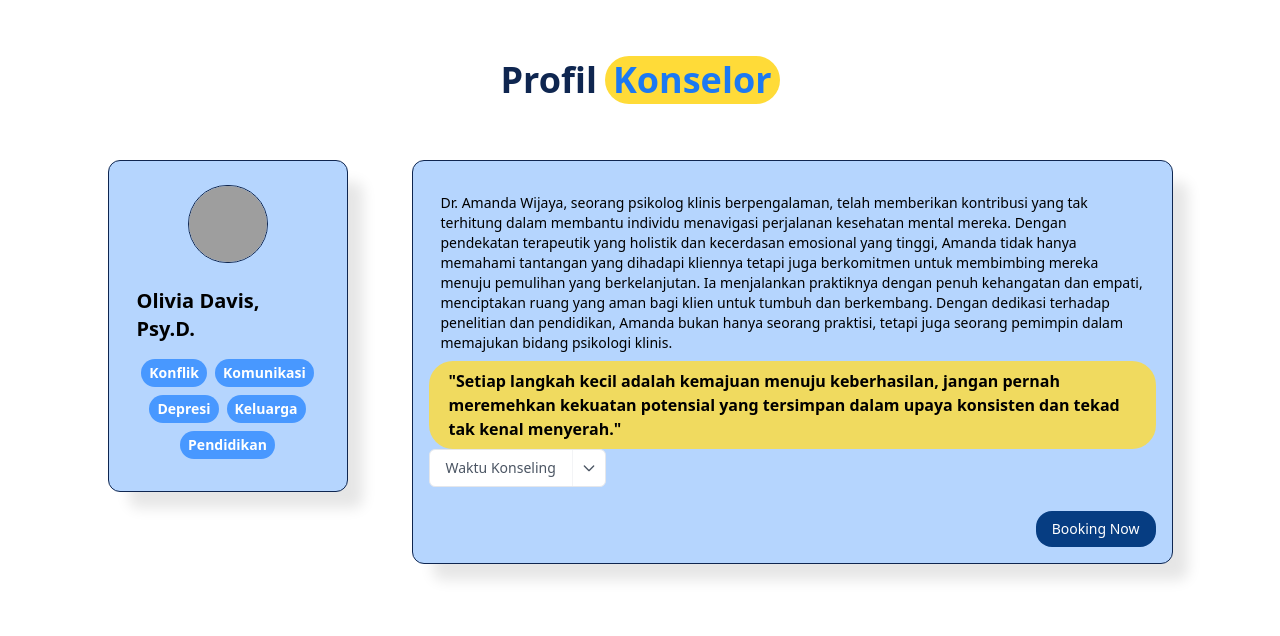
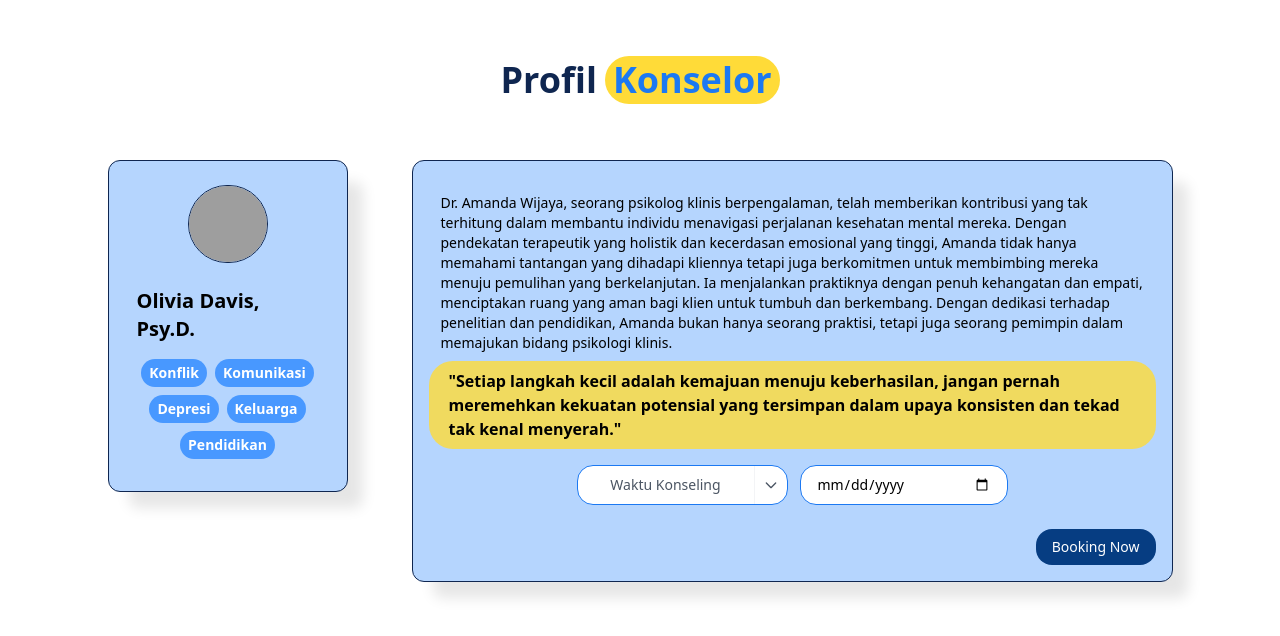
Before and after one commit to Fullstack-39-Skilvul/FE-Capstone-Project, a React (Vite) app: page /detailKonselor in a window 1280 px wide. Shown: the top 636 px of the page. Built offline with nearby package versions, Linux system fonts and the light colour scheme; grey boxes are pictures that could not be loaded.

Commit message:
datepicker, jamkonseling

```diff
--- a/package.json
+++ b/package.json
@@ -12,6 +12,7 @@
   "dependencies": {
     "@reduxjs/toolkit": "^1.9.7",
     "axios": "^1.6.2",
+    "flowbite": "^2.1.1",
     "react": "^18.2.0",
     "react-dom": "^18.2.0",
     "react-redux": "^8.1.3",
--- a/src/pages/detailKonselor/BiodataCard.jsx
+++ b/src/pages/detailKonselor/BiodataCard.jsx
@@ -2,6 +2,7 @@ import React from 'react'
 import Spesifikasi from './Spesifikasi'
 import { Link } from 'react-router-dom'
 import JamKonseling from './JamKonseling'
+import DateKonselor from './DateKonselor'
 
 const BiodataCard = () => {
     return (
@@ -12,9 +13,13 @@ const BiodataCard = () => {
                         Dr. Amanda Wijaya, seorang psikolog klinis berpengalaman, telah memberikan kontribusi yang tak terhitung dalam membantu individu menavigasi perjalanan kesehatan mental mereka. Dengan pendekatan terapeutik yang holistik dan kecerdasan emosional yang tinggi, Amanda tidak hanya memahami tantangan yang dihadapi kliennya tetapi juga berkomitmen untuk membimbing mereka menuju pemulihan yang berkelanjutan. Ia menjalankan praktiknya dengan penuh kehangatan dan empati, menciptakan ruang yang aman bagi klien untuk tumbuh dan berkembang. Dengan dedikasi terhadap penelitian dan pendidikan, Amanda bukan hanya seorang praktisi, tetapi juga seorang pemimpin dalam memajukan bidang psikologi klinis.
                     </p>
                     <p className='flex justify-center rounded-3xl bg-[#ffdb38cd] font-bold text-md px-5 py-2'>
-                    "Setiap langkah kecil adalah kemajuan menuju keberhasilan, jangan pernah meremehkan kekuatan potensial yang tersimpan dalam upaya konsisten dan tekad tak kenal menyerah."
+                        "Setiap langkah kecil adalah kemajuan menuju keberhasilan, jangan pernah meremehkan kekuatan potensial yang tersimpan dalam upaya konsisten dan tekad tak kenal menyerah."
                     </p>
-                    <JamKonseling />
+                    <div className='flex justify-center w-full gap-3'>
+                        <JamKonseling />
+                        <DateKonselor />
+                    </div>
+
                     <button className='flex justify-end w-full mt-6'>
                         <Link className='flex p-2 px-4 bg-[#063D82] text-white text-sm rounded-2xl' to={'/'}>Booking Now</Link>
                     </button>
--- /dev/null
+++ b/src/pages/detailKonselor/DateKonselor.jsx
@@ -0,0 +1,20 @@
+import React from "react";
+
+
+const DateKonselor = () => {
+
+    return (
+        <>
+            <div className="mt-4">
+                <input
+                    type="date"
+                    className="border border-[#1C79F2] focus:outline-[#1C79F2] px-4 py-2 w-52 text-sm rounded-2xl"
+
+                />
+            </div>
+
+
+        </>
+    );
+};
+export default DateKonselor;
--- a/src/pages/detailKonselor/JamKonseling.jsx
+++ b/src/pages/detailKonselor/JamKonseling.jsx
@@ -15,20 +15,20 @@ const JamKonseling = () => {
     };
     return (
         <>
-            <div className="inline-flex bg-white border rounded-md">
+            <div className="inline-flex mt-4 bg-white border border-[#1C79F2] rounded-2xl">
                 <button
                     type="button"
                     onClick={toggleDropdown}
-                    className="px-4 py-2 text-sm text-gray-600 hover:text-gray-700 hover:bg-gray-50 rounded-l-md"
+                    className="px-4 py-2 w-44 text-sm text-gray-600 hover:text-gray-700 hover:bg-gray-50 rounded-l-2xl"
                 >
                     {selectedTime || 'Waktu Konseling'}
                 </button>
 
-                <div className="relative">
+                <div className="relative ">
                     <button
                         type="button"
                         onClick={toggleDropdown}
-                        className="inline-flex items-center justify-center h-full px-2 text-gray-600 border-l border-gray-100 hover:text-gray-700 rounded-r-md hover:bg-gray-50"
+                        className="inline-flex items-center justify-center h-full px-2 text-gray-600 border-l border-gray-100 hover:text-gray-700 rounded-r-2xl hover:bg-gray-50"
                     >
                         <svg
                             xmlns="http://www.w3.org/2000/svg"
@@ -43,7 +43,7 @@ const JamKonseling = () => {
                     </button>
 
                     {isOpen && (
-                        <div className="absolute right-0 z-10 w-56 mt-4 origin-top-right bg-white border border-gray-100 rounded-md shadow-lg">
+                        <div className="absolute right-0 z-10 w-40 mt-4 origin-top-right bg-white border border-gray-100 rounded-md shadow-lg">
                             <div className="flex flex-wrap p-2 justify-center">
                                 <button
                                     type="button"
--- a/tailwind.config.js
+++ b/tailwind.config.js
@@ -1,8 +1,18 @@
 /** @type {import('tailwindcss').Config} */
 export default {
-  content: ["./index.html", "./src/**/*.{js,ts,jsx,tsx}"],
+  content: [
+    "./index.html", "./src/**/*.{js,ts,jsx,tsx}",
+    "./node_modules/react-tailwindcss-datepicker/dist/index.esm.js"
+  ],
   theme: {
-    extend: {},
+    darkMode: false, // or 'media' or 'class'
+    extend: {
+    },
   },
   plugins: [],
+
+
+
+
+
 };
```
Also changed, not shown: 1 other file (tests, documents, lock files or other folders).
